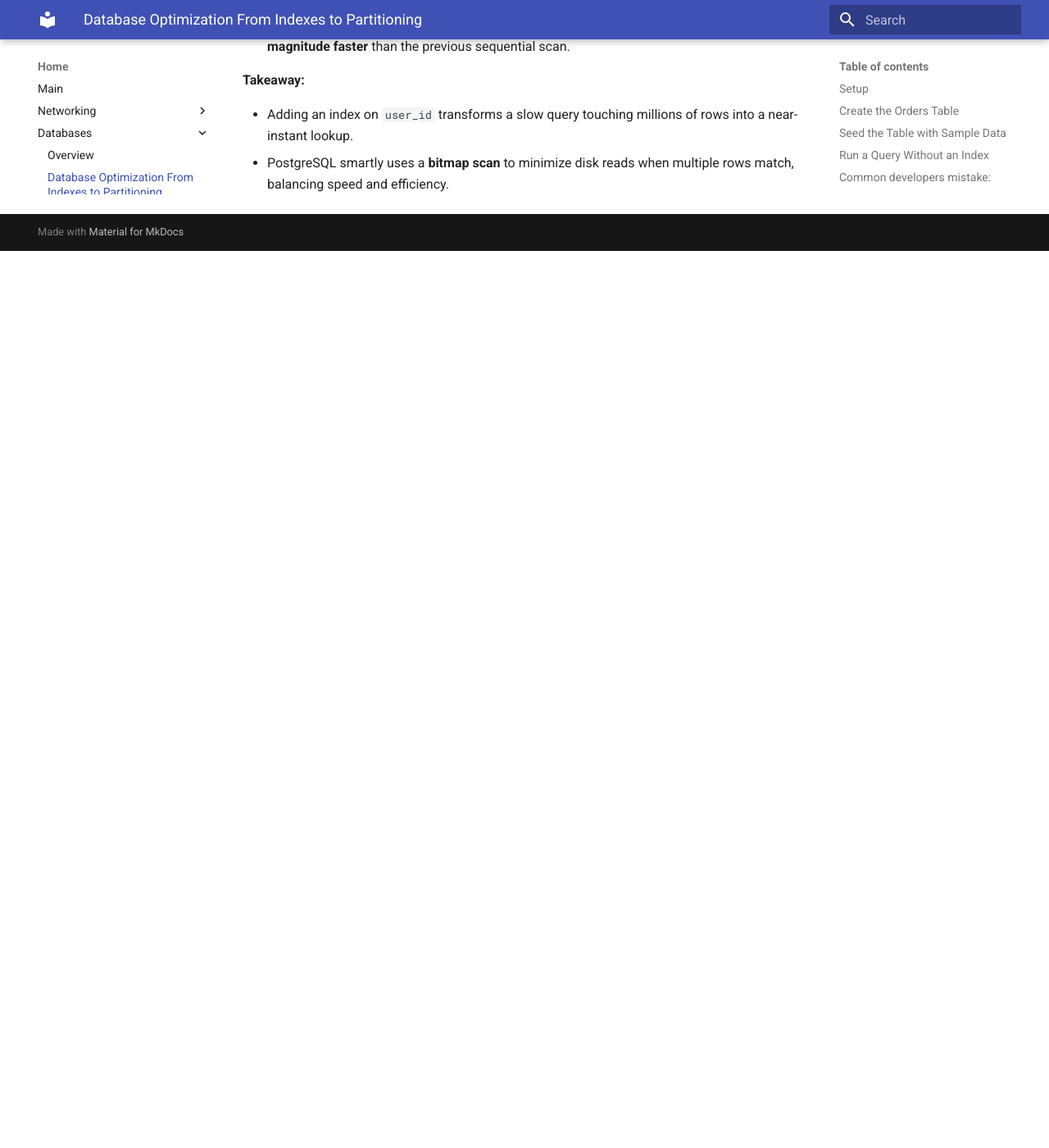
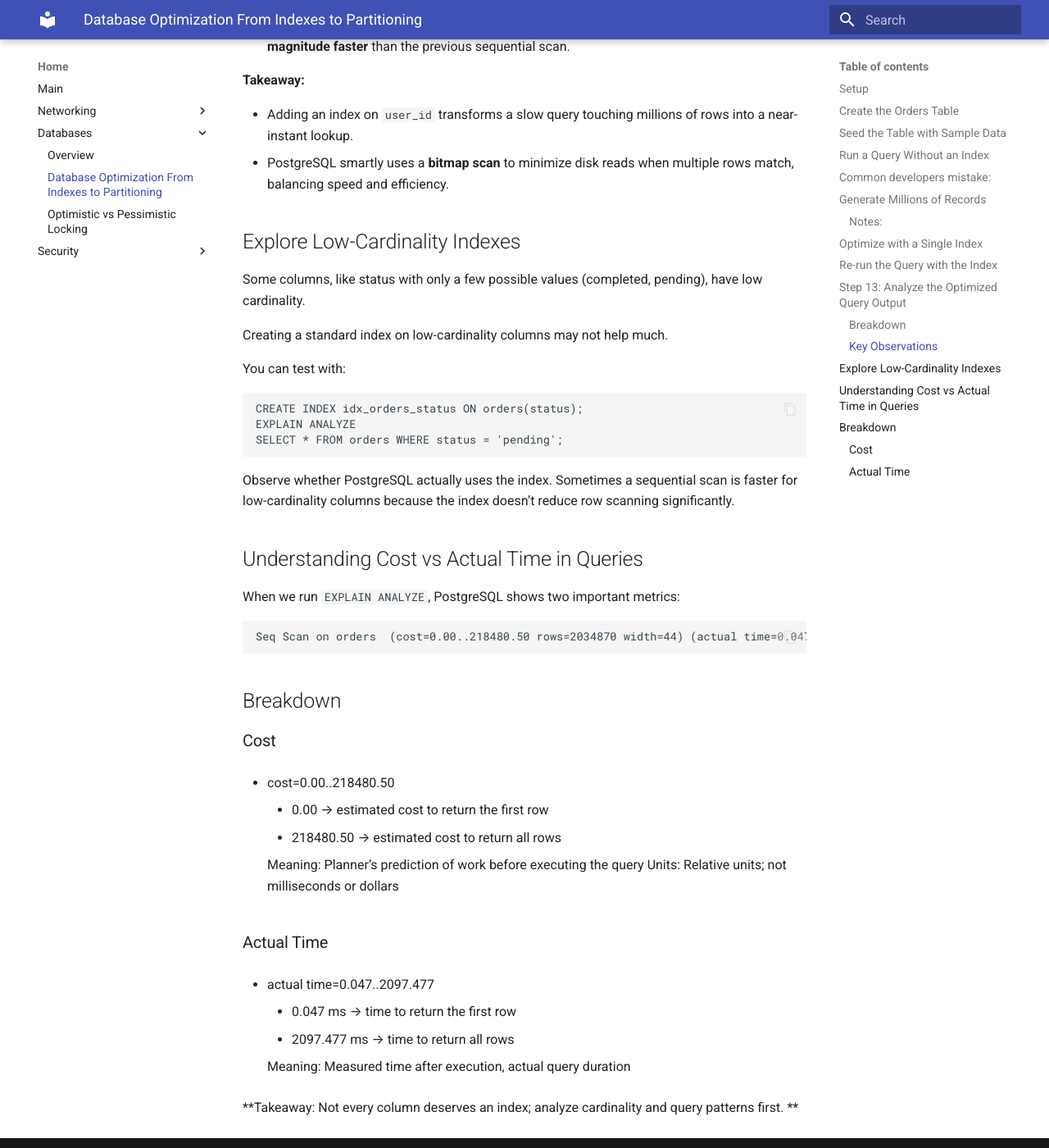
Before and after one commit to labeebahmad201/backend-engineering-notes, an MkDocs documentation site: the page built from docs/databases/Database-Optimization-From-Indexes-to-Partitioning.md, in a window 1280 px wide and 1400 px high, scrolled down 4667 px. Shown: the whole window at 82% size. Built offline with MkDocs 1.6.1 and Material for MkDocs 9.7.7, drawn with Linux system fonts in a browser that asks for light colours; before the commit the page ends 4973 px from its top, so only the background shows below that.

Commit message:
Update Database-Optimization-From-Indexes-to-Partitioning.md

````diff
--- a/docs/databases/Database-Optimization-From-Indexes-to-Partitioning.md
+++ b/docs/databases/Database-Optimization-From-Indexes-to-Partitioning.md
@@ -178,3 +178,47 @@ Execution Time: 0.294 ms
 
 - Adding an index on `user_id` transforms a slow query touching millions of rows into a near-instant lookup.
 - PostgreSQL smartly uses a **bitmap scan** to minimize disk reads when multiple rows match, balancing speed and efficiency.
+
+## Explore Low-Cardinality Indexes
+
+Some columns, like status with only a few possible values (completed, pending), have low cardinality.
+
+Creating a standard index on low-cardinality columns may not help much.
+
+You can test with:
+```sql
+CREATE INDEX idx_orders_status ON orders(status);
+EXPLAIN ANALYZE
+SELECT * FROM orders WHERE status = 'pending';
+```
+
+Observe whether PostgreSQL actually uses the index. Sometimes a sequential scan is faster for low-cardinality columns because the index doesn’t reduce row scanning significantly.
+
+## Understanding Cost vs Actual Time in Queries
+
+When we run `EXPLAIN ANALYZE`, PostgreSQL shows two important metrics:
+
+```sql
+Seq Scan on orders  (cost=0.00..218480.50 rows=2034870 width=44) (actual time=0.047..2097.477 rows=1999924 loops=1)
+```
+## Breakdown
+
+### Cost
+
+- cost=0.00..218480.50
+    - 0.00 → estimated cost to return the first row
+    - 218480.50 → estimated cost to return all rows
+
+    Meaning: Planner’s prediction of work before executing the query
+    Units: Relative units; not milliseconds or dollars
+
+### Actual Time
+
+- actual time=0.047..2097.477
+    - 0.047 ms → time to return the first row
+    - 2097.477 ms → time to return all rows
+
+    Meaning: Measured time after execution, actual query duration
+
+**Takeaway: Not every column deserves an index; analyze cardinality and query patterns first.
+**
````
